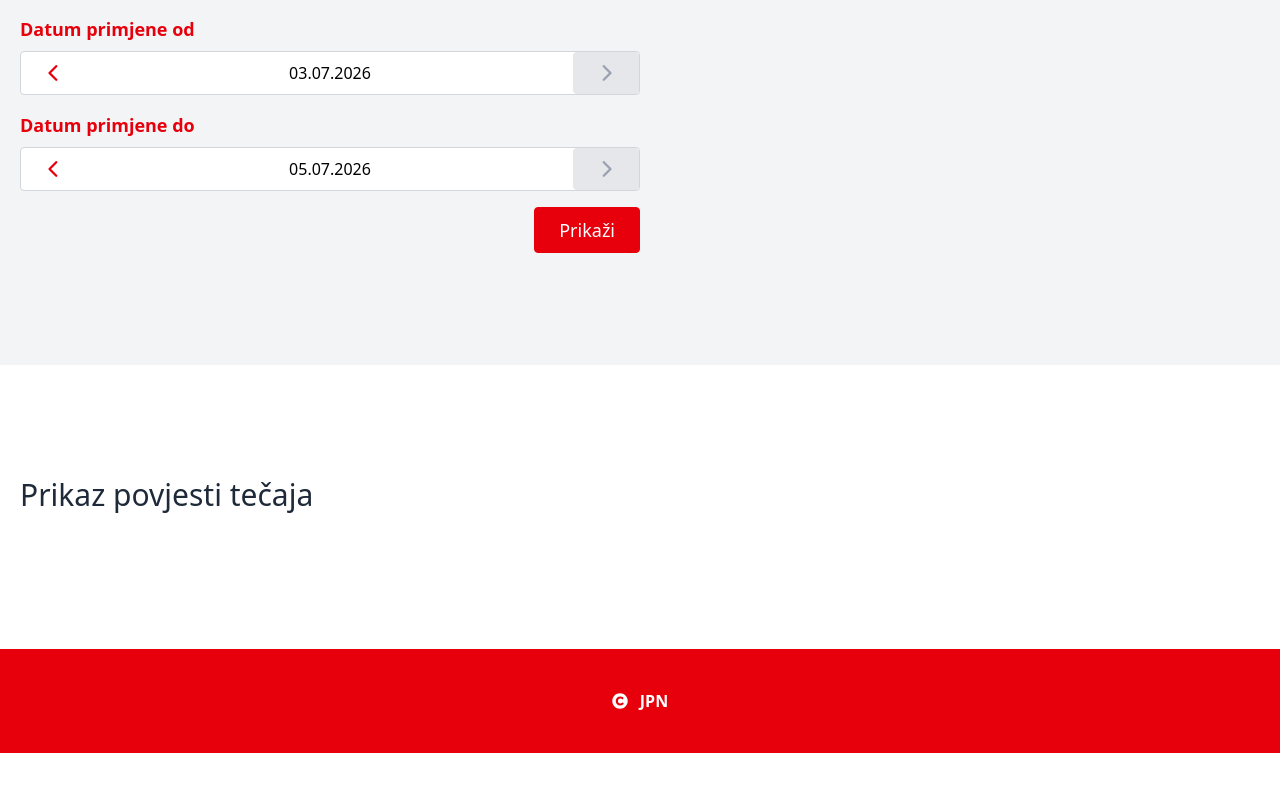
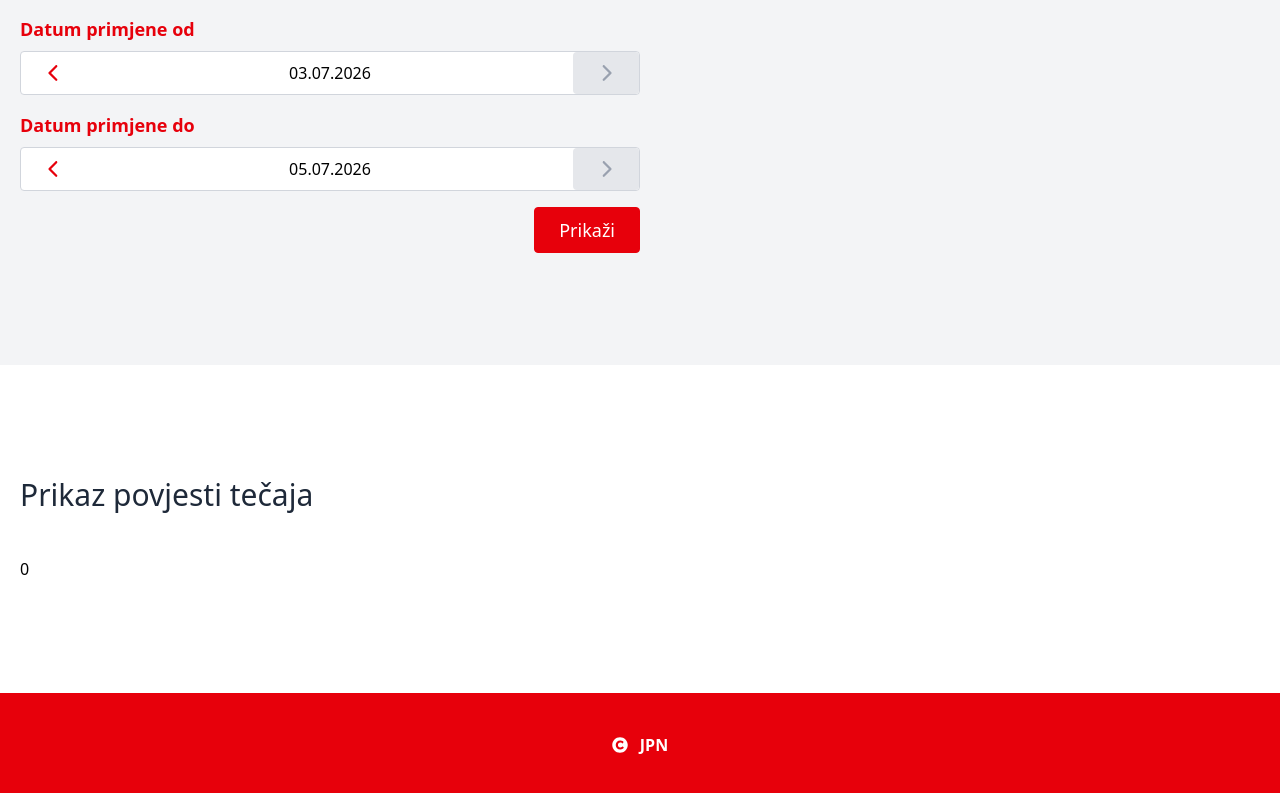
Before and after one commit to Zack1808/hnb_exchange_rate_lists, a React (Vite) app: page /povijest in a window 1280 px wide. Shown: the part 1196-1989 px from the top of the page. Before the commit the page ends 1949 px from the top, so only its background shows below. Built offline with nearby package versions, Linux system fonts and the light colour scheme.

Commit message:
feat(exchange-history): fetch exchange rate data on page load

```diff
--- a/src/pages/ExchangeHistory.tsx
+++ b/src/pages/ExchangeHistory.tsx
@@ -10,6 +10,8 @@ import Button from "../components/common/Button";
 
 import { compareDate } from "../utils/dateUtils";
 import { convertToDateString } from "../utils/dateUtils";
+
+import { useGetListings } from "../hooks/useGetListing";
 
 const NOTES = [
   `Svi tečajevi su iskazani za 1 EUR od uvođenja EUR <strong>(01.01.2023)</strong>.`,
@@ -82,9 +84,21 @@ const ExchangeHistory: React.FC = React.memo(() => {
     d.setDate(d.getDate() - 2);
     return d;
   });
+  const [data, setData] = useState<Record<string, string>[]>([]);
 
   const location = useLocation();
   const navigate = useNavigate();
+
+  const { getCurrencyHistory } = useGetListings();
+
+  const fetchData = useCallback(
+    async (dateFrom: string, dateTo: string): Promise<void> => {
+      const newData = await getCurrencyHistory(dateFrom, dateTo);
+
+      newData && setData(newData);
+    },
+    [],
+  );
 
   const toMax = useMemo(() => {
     const d = new Date();
@@ -164,6 +178,8 @@ const ExchangeHistory: React.FC = React.memo(() => {
     const currency = search.get("valuta");
 
     if (!dateFrom || !dateTo || !currency) return;
+
+    fetchData(dateFrom, dateTo);
 
     setFromDate(new Date(dateFrom));
     setToDate(new Date(dateTo));
@@ -248,6 +264,8 @@ const ExchangeHistory: React.FC = React.memo(() => {
           Prikaz povjesti tečaja
         </h2>
 
+        {data.length && data[0].broj_tecajnice}
+
         {/* TODO - build table & chart to display the percentage of growth/fall of the selected currency. If the user wants to se the data for all currencies, display only table and growth/fall percentage since 1.1.2023. Create pagination for when the data for all curencies needs to be displayed */}
       </Container>
     </>
```
